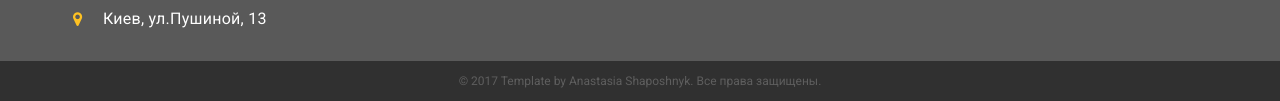
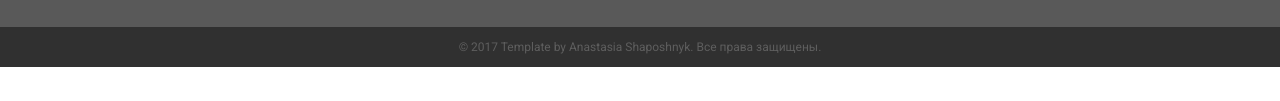
Before and after one commit to 8toplion/8toplion.gitbub.io, a plain HTML site: page logotype/index.html in a window 1280 px wide. Shown: the part 3312-3413 px from the top of the page. After the commit the page ends 3379 px from the top, so only its background shows below. Drawn offline with nearby package versions, Linux system fonts and the light colour scheme; files whose address does not match are found by name.

Commit message:
Update index.html

```diff
--- a/logotype/index.html
+++ b/logotype/index.html
@@ -389,7 +389,7 @@
             <ul class="footer__list">
               <li><a class="footer__phone" href="tel:380963092145">+38 (096) 309 21 45</a></li>
               <li><a  style="cursor: pointer;" onclick="zvonok()">layout585@gmail.com</a></li>
-              <li><a class="footer__adress" href="#">Киев, ул.Пушиной, 13</a></li>
+
             </ul>
           </div>
           <div class="footer__map">
```
